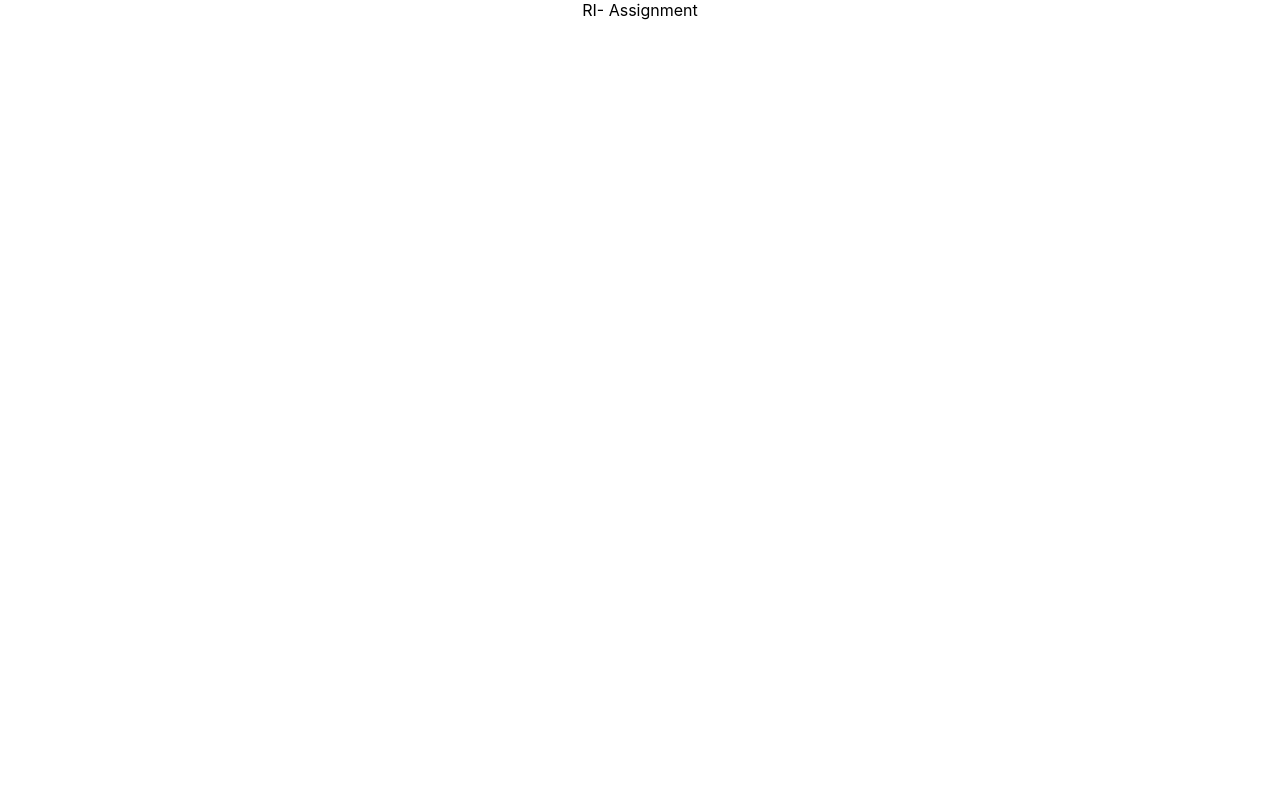
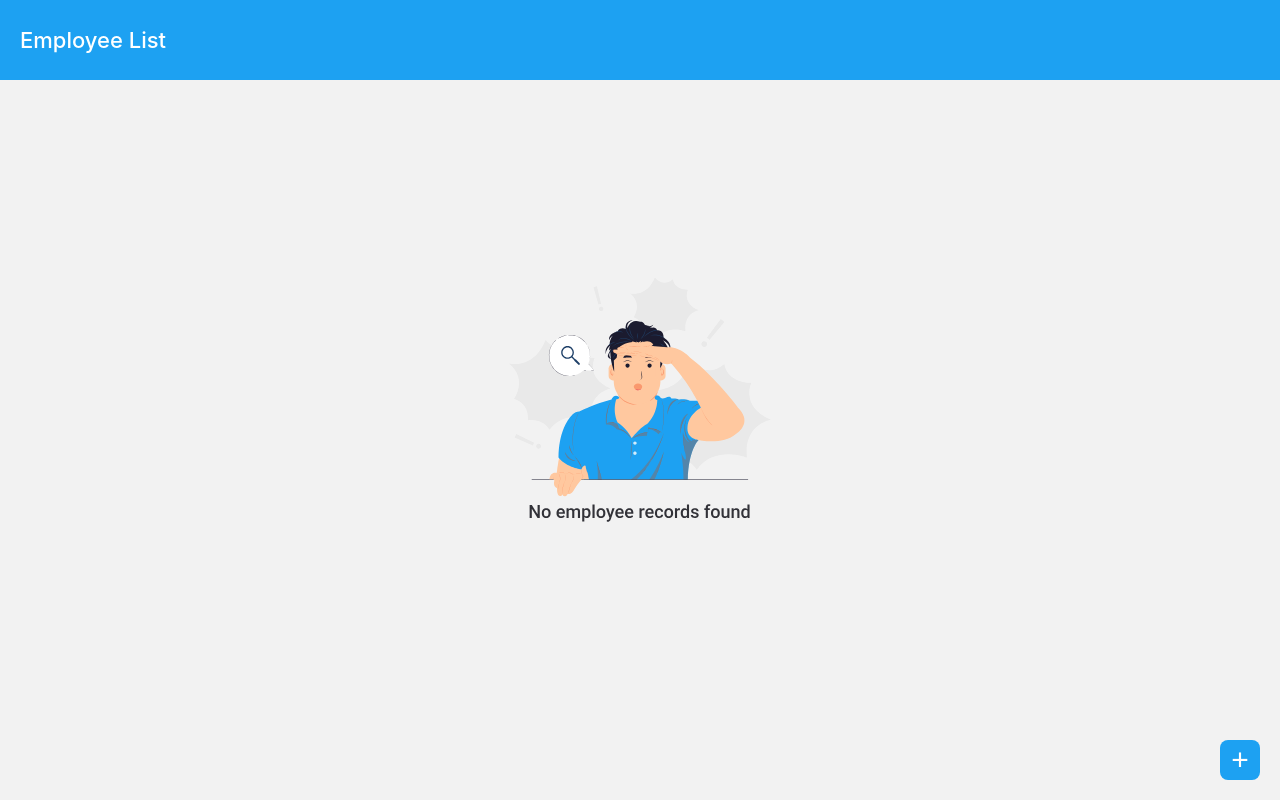
Before and after one commit to Neha-081/RI-assignment, a React (Create React App) app: page / in a window 1280 px wide. Built offline with nearby package versions, Linux system fonts and the light colour scheme.

Commit message:
build landing page with no records found

```diff
--- a/src/App.css
+++ b/src/App.css
@@ -1,3 +1,65 @@
+/* Define the primary color variable */
+:root {
+  --primary-color: #1DA1F2;
+}
+
 .App {
   text-align: center;
 }
+
+/* Style the fixed navbar */
+.navbar {
+  position: fixed;
+  top: 0;
+  left: 0;
+  width: 100%;
+  background-color: var(--primary-color);
+  color: #fff;
+  z-index: 100;
+}
+
+.container {
+  display: flex;
+  justify-content: space-between;
+  align-items: center;
+  padding: 5px 20px;
+  font-weight: 500;
+  font-size: 22px;
+}
+
+
+main {
+  /* position: relative; */
+  padding-top: 100px; /* Adjust as needed based on your navbar height */
+}
+
+main .no-records {
+  position: absolute;
+  top: 50%;
+  transform: translate(-50%, -50%);
+}
+
+/* Style the plus sign button */
+.plus-button {
+  position: absolute;
+  bottom: 20px;
+  right: 20px;
+  font-size: 30px;
+  width: 40px;
+  height: 40px;
+  background-color: var(--primary-color);
+  color: #fff;
+  border: none;
+  border-radius: 8px;
+  cursor: pointer;
+  transition: background-color 0.3s ease;
+
+  /* Center the plus sign vertically and horizontally */
+  display: flex;
+  justify-content: center;
+  align-items: center;
+}
+
+.plus-button:hover {
+  background-color: #0056b3;
+}
--- a/src/App.js
+++ b/src/App.js
@@ -1,9 +1,20 @@
 import './App.css';
+import noRecordsFound from '../src/assets/no-records.svg';
 
 function App() {
   return (
     <div className="App">
-     RI- Assignment
+    <header>
+        <nav className="navbar">
+            <div className="container">
+                <p>Employee List</p>
+            </div>
+        </nav>
+    </header>
+    <main>
+       <img className='no-records' src={noRecordsFound} alt="no-records-img" />
+       <button className='plus-button'>+</button>
+    </main>
     </div>
   );
 }
--- a/src/index.css
+++ b/src/index.css
@@ -5,6 +5,7 @@ body {
     sans-serif;
   -webkit-font-smoothing: antialiased;
   -moz-osx-font-smoothing: grayscale;
+  background-color: #F2F2F2;
 }
 
 code {
```
Also changed, not shown: src/components/AddEmployee/index.jsx (added, +12 -0 lines), src/assets/no-records.svg (added).
